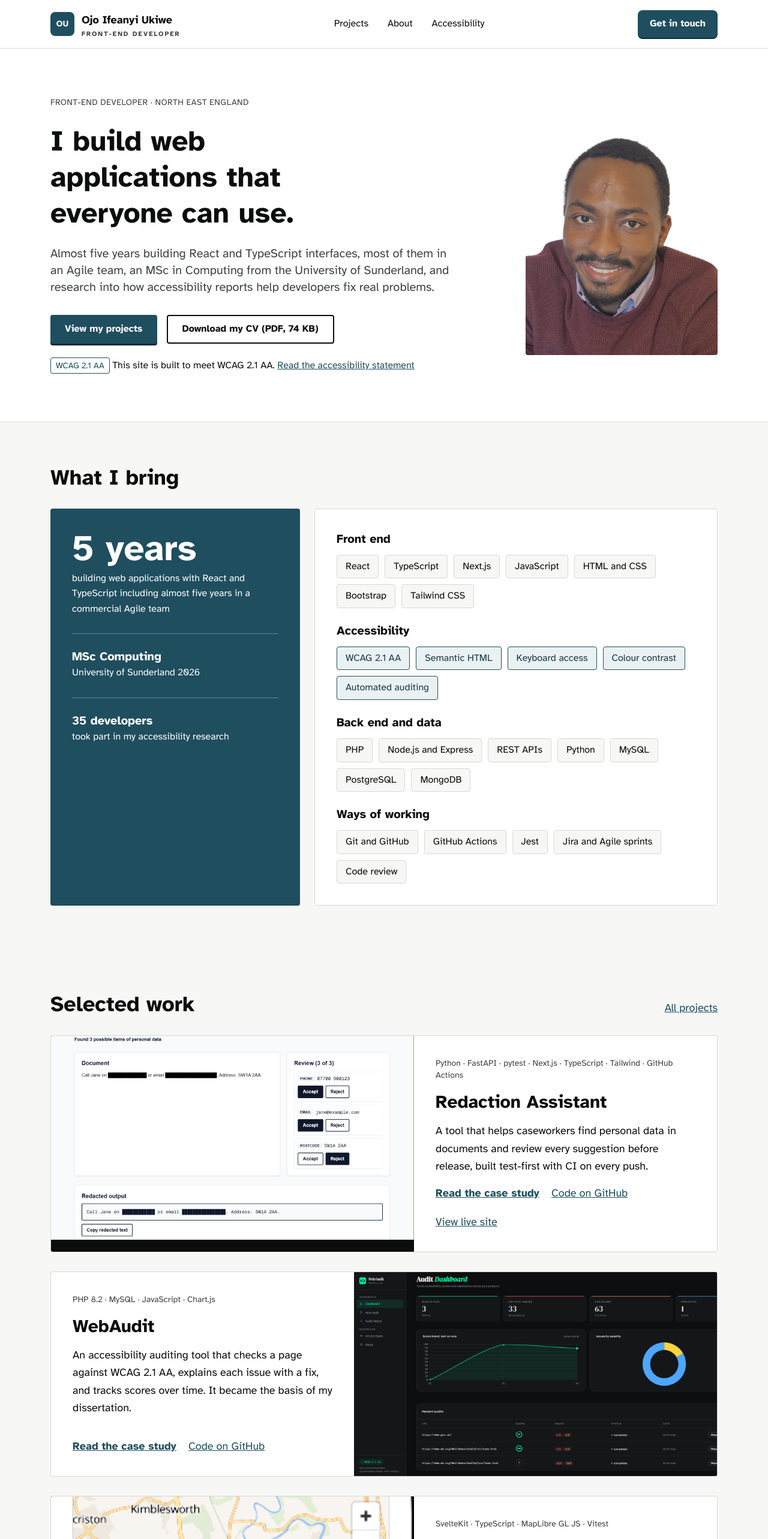
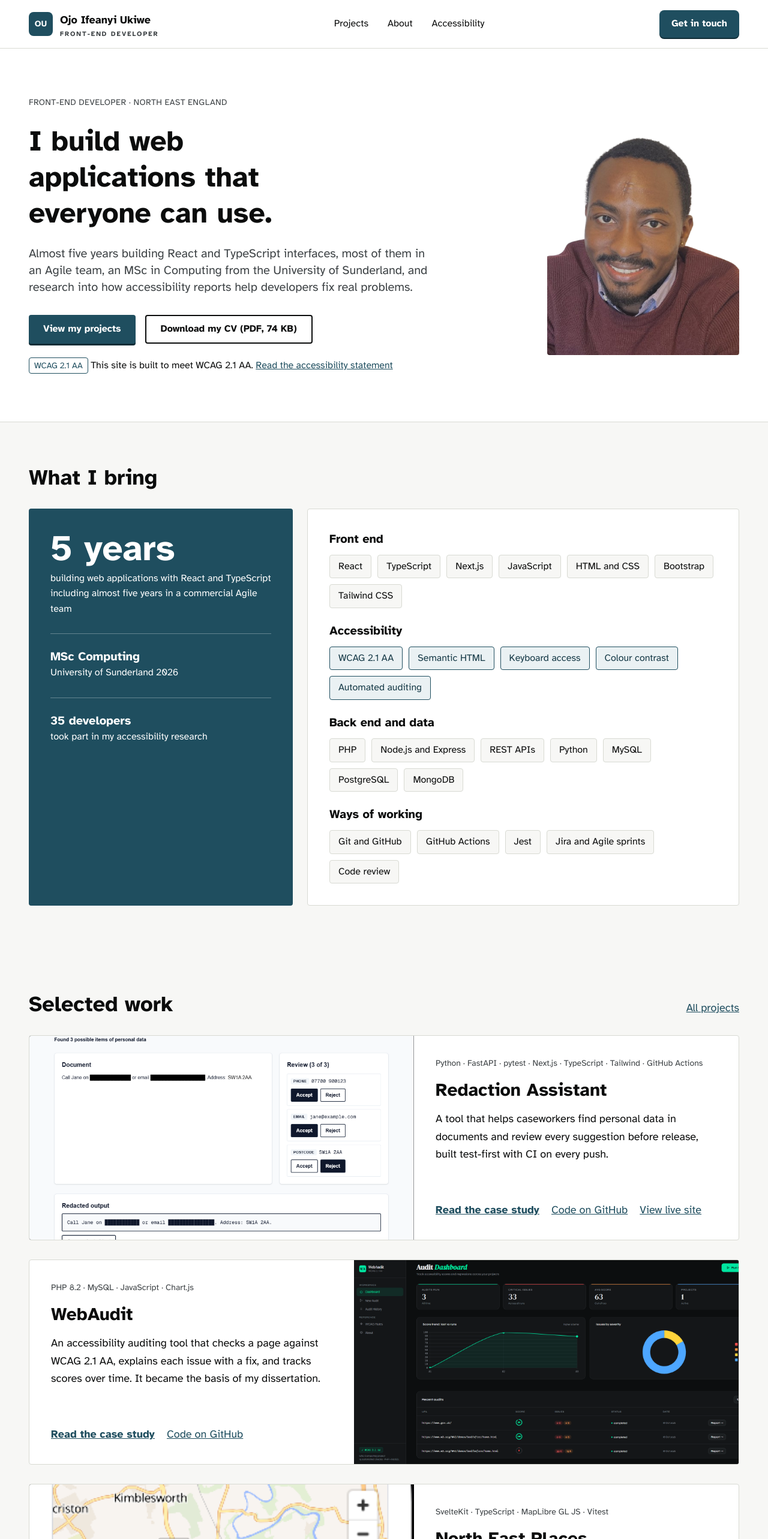
Before and after one commit to ifeanyiukiwe/portfolio, a Next.js app: page / in a window 1280 px wide. Shown: the top 2566 px of the page at 60% size. Built offline with nearby package versions, Linux system fonts and the light colour scheme.

Commit message:
Add shared container-page utility and widen layout

```diff
--- a/src/app/globals.css
+++ b/src/app/globals.css
@@ -58,3 +58,14 @@ body {
     scroll-behavior: auto !important;
   }
 }
+
+@utility container-page {
+  width: 100%;
+  max-width: 80rem; /* 1280px, same as max-w-7xl */
+  margin-inline: auto;
+  padding-inline: 1.25rem;
+
+  @media (width >= 64rem) {
+    padding-inline: 3rem;
+  }
+}
--- a/src/app/page.tsx
+++ b/src/app/page.tsx
@@ -119,7 +119,7 @@ export default function Home() {
   return (
     <>
       <section className="bg-surface border-b border-line">
-        <div className="mx-auto max-w-6xl px-5 py-20 flex flex-col md:flex-row md:items-center gap-10">
+        <div className="container-page py-20 flex flex-col md:flex-row md:items-center gap-10">
           <div className="flex flex-col gap-6 flex-1">
             <p className="font-mono text-sm tracking-wide text-muted">
               FRONT-END DEVELOPER · NORTH EAST ENGLAND
@@ -172,7 +172,7 @@ export default function Home() {
         </div>
       </section>
       <section aria-labelledby="bring-h">
-        <div className="mx-auto max-w-6xl px-5 py-18 flex flex-col gap-8">
+        <div className="container-page py-18 flex flex-col gap-8">
           <h2 id="bring-h" className="text-4xl font-bold">
             What I bring
           </h2>
@@ -229,7 +229,7 @@ export default function Home() {
         </div>
       </section>
       <section aria-labelledby="work-h">
-        <div className="mx-auto max-w-6xl px-5 py-18 flex flex-col gap-8">
+        <div className="container-page py-18 flex flex-col gap-8">
           <div className="flex flex-wrap items-baseline justify-between gap-3">
             <h2 id="work-h" className="text-4xl font-bold">
               Selected work
@@ -319,7 +319,7 @@ export default function Home() {
         aria-labelledby="research-h"
         className="bg-petrol-deep text-white"
       >
-        <div className="mx-auto max-w-6xl px-5 py-18 flex flex-wrap gap-10 items-start">
+        <div className="container-page py-18 flex flex-wrap gap-10 items-start">
           <div className="flex-1 basis-[420px] flex flex-col gap-4">
             <p className="font-mono text-sm tracking-wide text-[#cde5e4]">
               MSC RESEARCH
@@ -345,7 +345,7 @@ export default function Home() {
         </div>
       </section>
       <section id="contact" aria-labelledby="contact-h">
-        <div className="mx-auto max-w-6xl px-5 py-18 flex flex-col gap-6">
+        <div className="container-page py-18 flex flex-col gap-6">
           <h2 id="contact-h" className="text-4xl font-bold">
             Get in touch
           </h2>
--- a/src/components/Footer.tsx
+++ b/src/components/Footer.tsx
@@ -3,7 +3,7 @@ import ExternalLink from "./ExternalLink";
 export default function Footer() {
   return (
     <footer className="bg-surface text-muted text-base border-t border-line">
-      <div className="mx-auto flex max-w-6xl items-center justify-between px-5 py-4 flex-col gap-3 sm:flex-row">
+      <div className="container-page flex items-center justify-between py-4 flex-col gap-3 sm:flex-row">
         <p>© 2026 Ojo Ifeanyi Ukiwe. Northumberland, UK</p>
         <nav aria-label="Footer">
           <ul className="flex flex-wrap gap-6 ">
--- a/src/components/Header.tsx
+++ b/src/components/Header.tsx
@@ -24,7 +24,7 @@ export default function Header() {
 
   return (
     <header className="sticky top-0 z-40 border-b border-line bg-surface/95 backdrop-blur">
-      <div className="mx-auto flex h-16 max-w-6xl items-center justify-between gap-4 px-5 md:h-20">
+      <div className="container-page flex h-16 items-center justify-between gap-4 md:h-20">
         {/* Logo: monogram + name */}
         <Link
           href="/"
@@ -104,7 +104,7 @@ export default function Header() {
           id="mobile-menu"
           className="absolute inset-x-0 top-full border-b border-line bg-surface shadow-lg lg:hidden"
         >
-          <nav aria-label="Mobile" className="mx-auto max-w-6xl px-5 py-4">
+          <nav aria-label="Mobile" className="container-page py-4">
             <ul className="flex flex-col">
               {mobileLinks.map((link) => {
                 const current = isCurrent(link.href);
```
